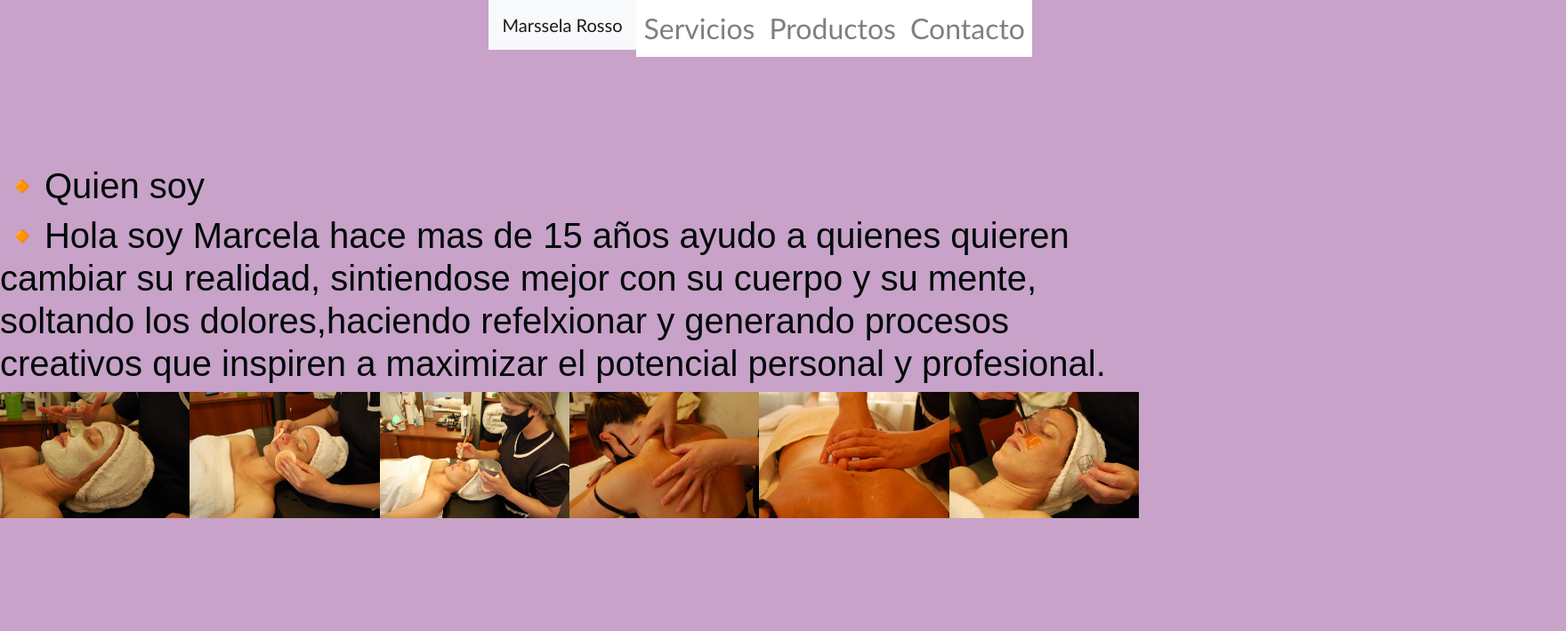
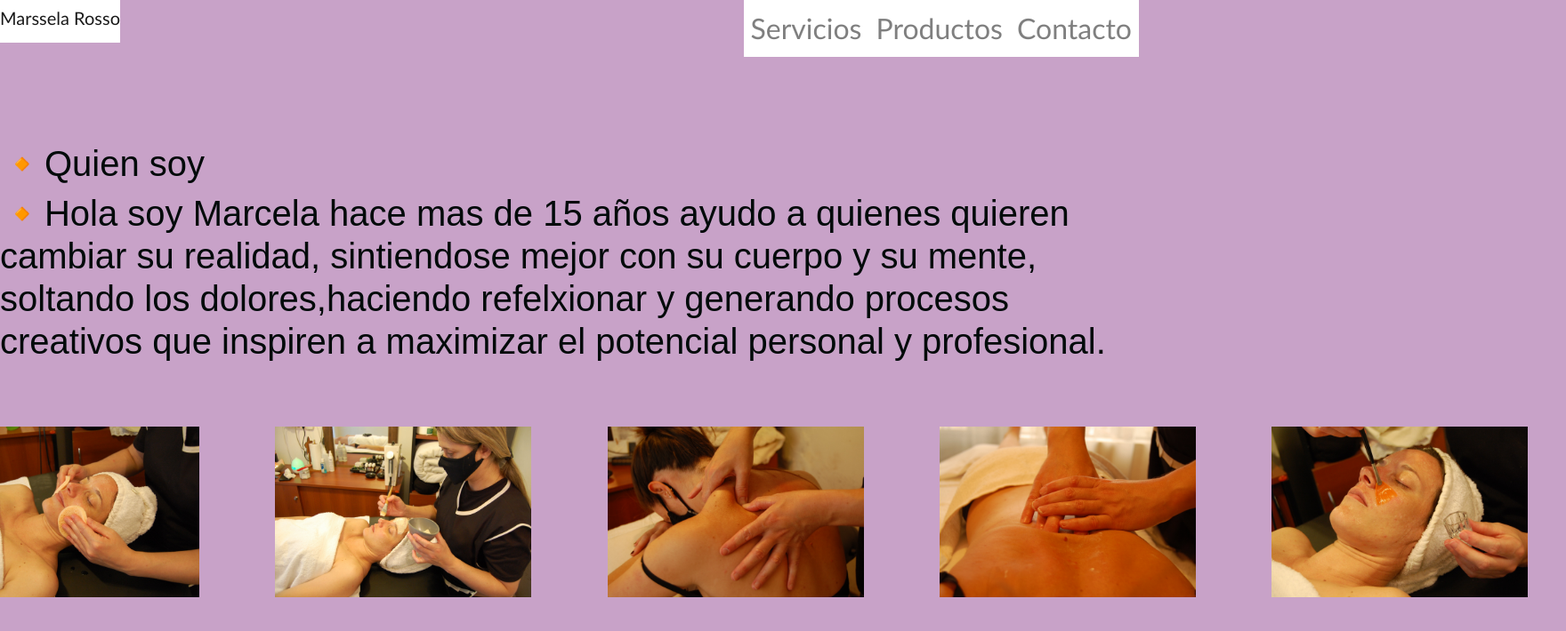
Before and after one commit to Fuljoq/Pf-Coderhouse, a plain HTML site: page index.html in a window 1280 px wide. Shown: the whole page at 89% size, 1760 px wide, since content can reach past the window. Drawn offline with nearby package versions, Linux system fonts and the light colour scheme.

Commit message:
Proyecto recorregido

```diff
--- a/index.html
+++ b/index.html
@@ -11,7 +11,10 @@
 </head>
 <body class="body-index">
     <nav class="navbar navbar-expand-lg navbar-light bg-light navbar-index">
-        <a class="navbar-brand titulo" href="#"> Marssela Rosso</a>
+        <div class="navbar-brand-container">
+            <a class="navbar-brand navbar-brand-original" href="#"> Marssela Rosso</a>
+
+        </div>
         <button class="navbar-toggler" type="button" data-toggle="collapse" data-target="#navbarNav" aria-controls="navbarNav" aria-expanded="false" aria-label="Toggle navigation">
             <span class="navbar-toggler-icon"></span>
         </button>
--- a/styles/main.css
+++ b/styles/main.css
@@ -84,20 +84,25 @@ body {
   font-size: 2rem;
   background-color: #C8A2C8;
 }
-
+.slider{
+  position: absolute;
+  top: 30rem;
+}
 .slides {
   display: flex;
-  width: 80rem;
-  animation: slide 16s infinite;
+  width: 140rem;
+  justify-content: space-around;
+
 }
 .navbar-index{
   position: absolute;
   background-color: white;
   top: 0;
+  right: 0;
 }
 
 .slide img {
-  width: 100%;
+  width: 18rem;
   height: auto;
   display: block;
 }
@@ -106,13 +111,26 @@ body {
   font-family: Arial, Helvetica, sans-serif;
   color: rgb(1, 10, 10);
 }
-
+.navbar-brand-container{
+  width: 100%;
+}
+.navbar-brand-original {
+  position: fixed;
+  left: 0;
+  top: 0;
+  background-color: white;
+  height: 3rem;
+}
 .contenedor-imagenes {
   display: flex;
   flex-direction: column;
   align-items: center;
 }
-
+.section{
+  position: relative;
+  top: 10rem;
+  height: 100%;
+}
 .contenedor-imagenes img {
   margin: 100px;
   max-width: 100%;
@@ -148,6 +166,7 @@ body {
 }
 
 .li-reiki {
+  list-style-type: none;
   margin: 20px 0;
   text-indent: -100px;
 }
@@ -208,7 +227,7 @@ body {
 }
 
 .ul-cosmiatria {
-  list-style-type: 0;
+  list-style-type: none;
   padding: 0;
   margin: 0;
   font-size: 200%;
```
